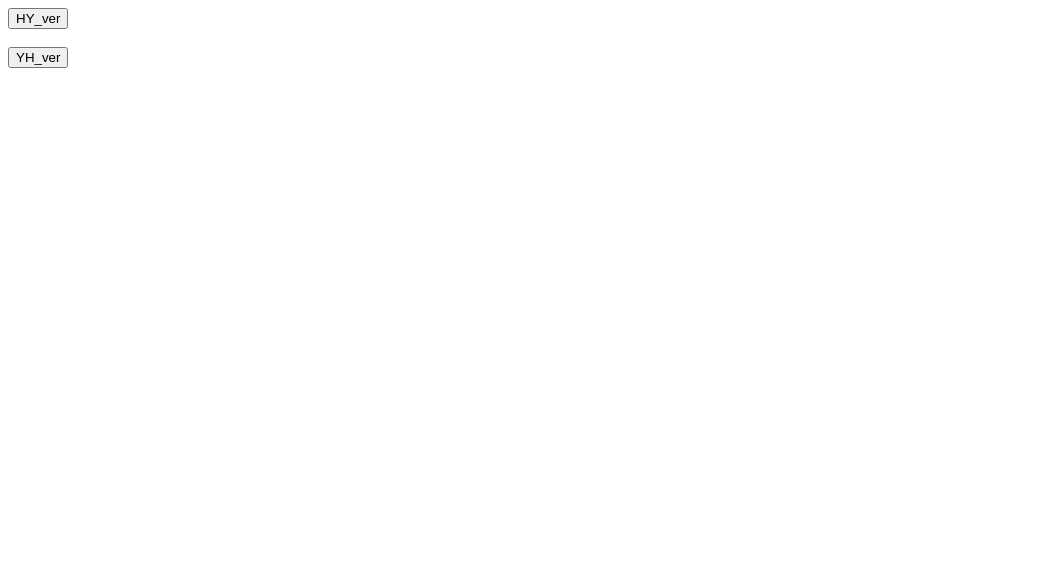
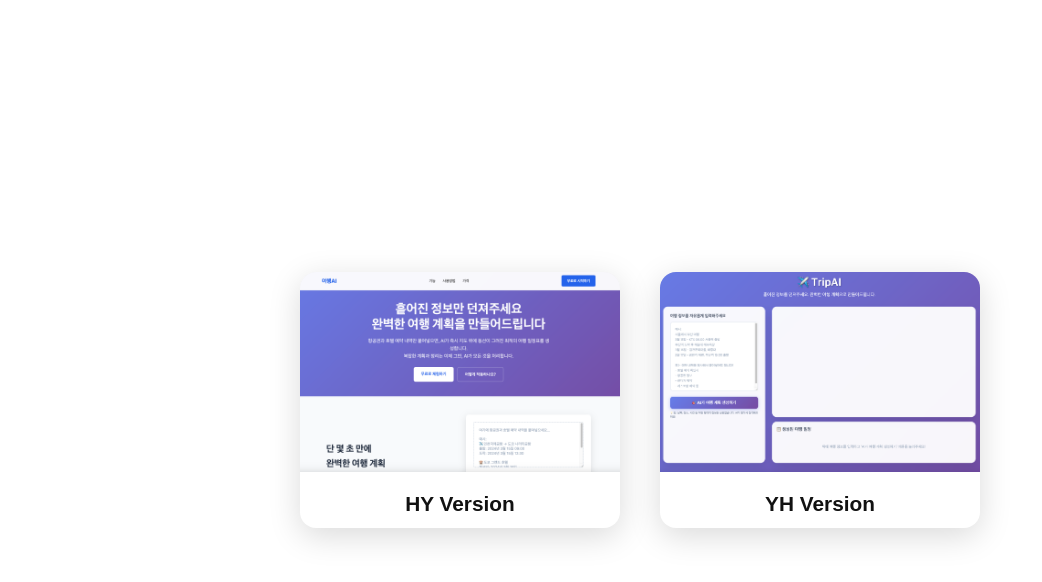
Before and after one commit to oz-team-jane/oz-landing, a plain HTML site: page index.html in a window 1280 px wide. Shown: the whole page, without its empty margins (0-1042 px from the left). Drawn offline with Linux system fonts and the light colour scheme.

Commit message:
edit_indexV1.1

```diff
--- a/index.html
+++ b/index.html
@@ -1,18 +1,70 @@
 <!DOCTYPE html>
-<html lang="en">
+<html lang="ko">
   <head>
     <meta charset="UTF-8" />
-    <meta name="viewport" content="width=device-width, initial-scale=1.0" />
-    <title>Document</title>
+    <title>OZ Landing Index</title>
+    <style>
+      body {
+        font-family: sans-serif;
+        background: #fff; /* 흰색 배경 */
+        margin: 0;
+        padding: 0;
+      }
+      .container {
+        display: flex;
+        justify-content: center;
+        align-items: center;
+        min-height: 100vh;
+        gap: 40px;
+      }
+      a.card {
+        text-decoration: none; /* 밑줄 제거 */
+        color: #111; /* 텍스트 검은색 */
+      }
+      .card {
+        background: #fff;
+        border-radius: 16px;
+        box-shadow: 0 8px 32px rgba(0, 0, 0, 0.15); /* 더 진한 그림자 */
+        overflow: hidden;
+        width: 320px;
+        text-align: center;
+        cursor: pointer;
+        transition: transform 0.2s, box-shadow 0.2s;
+        color: #111; /* 텍스트 검은색 */
+      }
+      .card:hover {
+        transform: translateY(-8px) scale(1.03);
+        box-shadow: 0 16px 48px rgba(0, 0, 0, 0.22); /* hover 시 더 진하게 */
+      }
+      .card img {
+        width: 100%;
+        height: 200px;
+        object-fit: cover;
+        background: #eee;
+      }
+      .card-title {
+        font-size: 1.3rem;
+        font-weight: bold;
+        margin: 16px 0 12px 0;
+        color: #111; /* 제목도 검은색 */
+      }
+      .card-desc {
+        color: #666;
+        font-size: 1rem;
+        margin-bottom: 20px;
+      }
+    </style>
   </head>
   <body>
-    <div>
-      <a href="HY_ver/index.html"><button>HY_ver</button></a>
+    <div class="container">
+      <a class="card" href="HY_ver/index.html">
+        <img src="HY_Ver.png" alt="HY Version Thumbnail" />
+        <div class="card-title">HY Version</div>
+      </a>
+      <a class="card" href="YH_ver/index.html">
+        <img src="YH_Ver.png" alt="YH Version Thumbnail" />
+        <div class="card-title">YH Version</div>
+      </a>
     </div>
-    <br />
-    <div>
-      <a href="YH_ver/index.html"><button>YH_ver</button></a>
-    </div>
-    <br />
   </body>
 </html>
```
Also changed, not shown: HY_Ver.png (added), YH_Ver.png (added).
